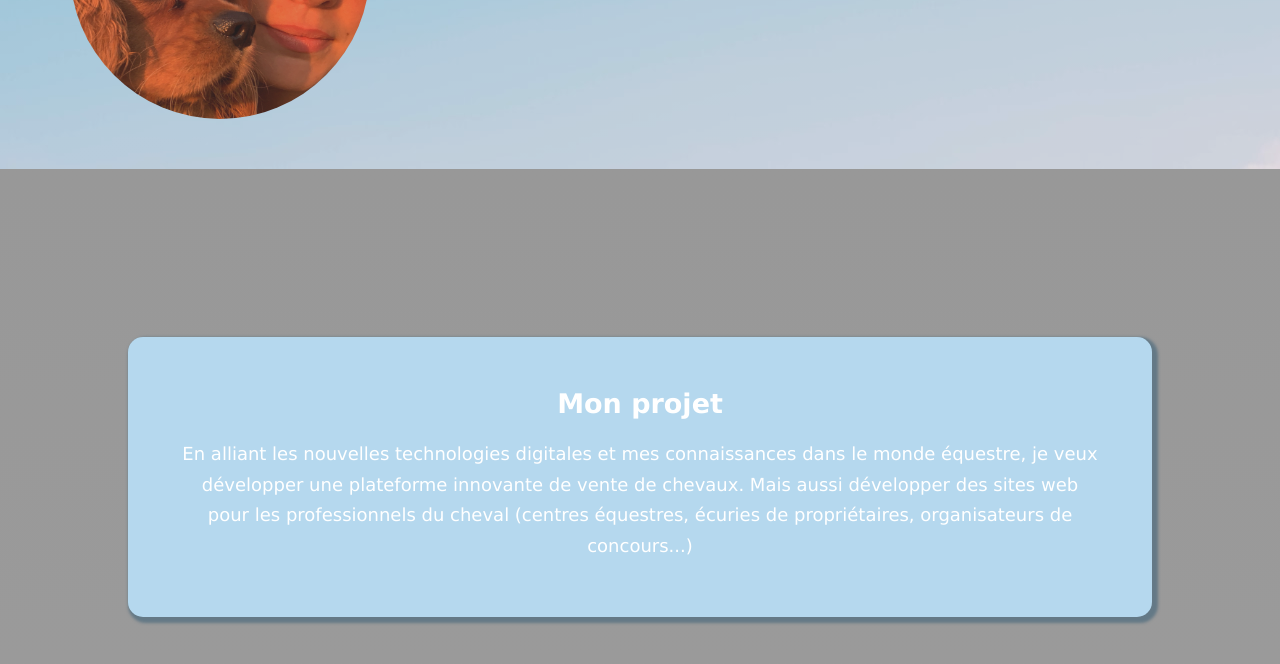
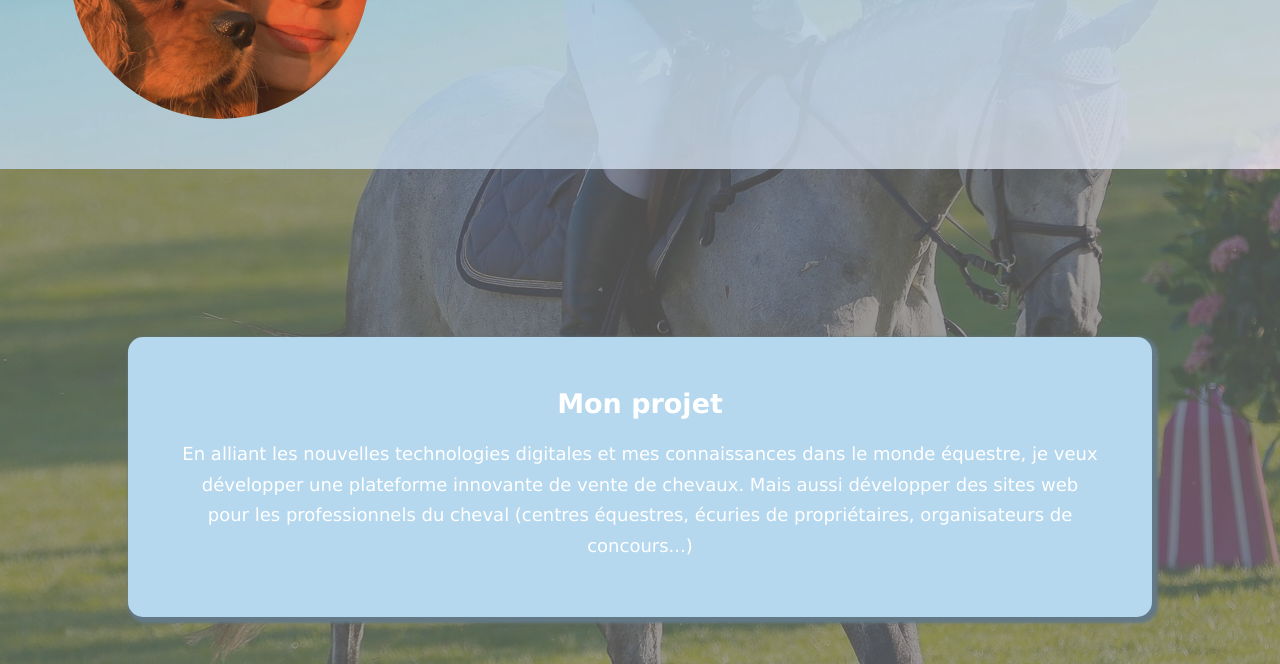
Before and after one commit to Sarah-Hobl/Portfolio, a plain HTML site: page index.html in a window 1280 px wide. Shown: the part 361-1025 px from the top of the page. Drawn offline with Linux system fonts and the light colour scheme.

Commit message:
Update style.css

```diff
--- a/style.css
+++ b/style.css
@@ -9,7 +9,7 @@
 html{
     font-size: 18px;
     font-family: 'Lucida Grande', sans-serif;
-    background-image: linear-gradient(rgba(105, 105, 105, 0.7), rgba(129, 128, 128, 0.7)),url(/img/fondherbe\ copie.JPG);
+    background-image: linear-gradient(rgba(105, 105, 105, 0.7), rgba(129, 128, 128, 0.7)),url(https://github.com/Sarah-Hobl/Portfolio/blob/main/img/fondherbecopie.JPG?raw=true);
     background-attachment: fixed;
 }
 .main-nav li{
```
